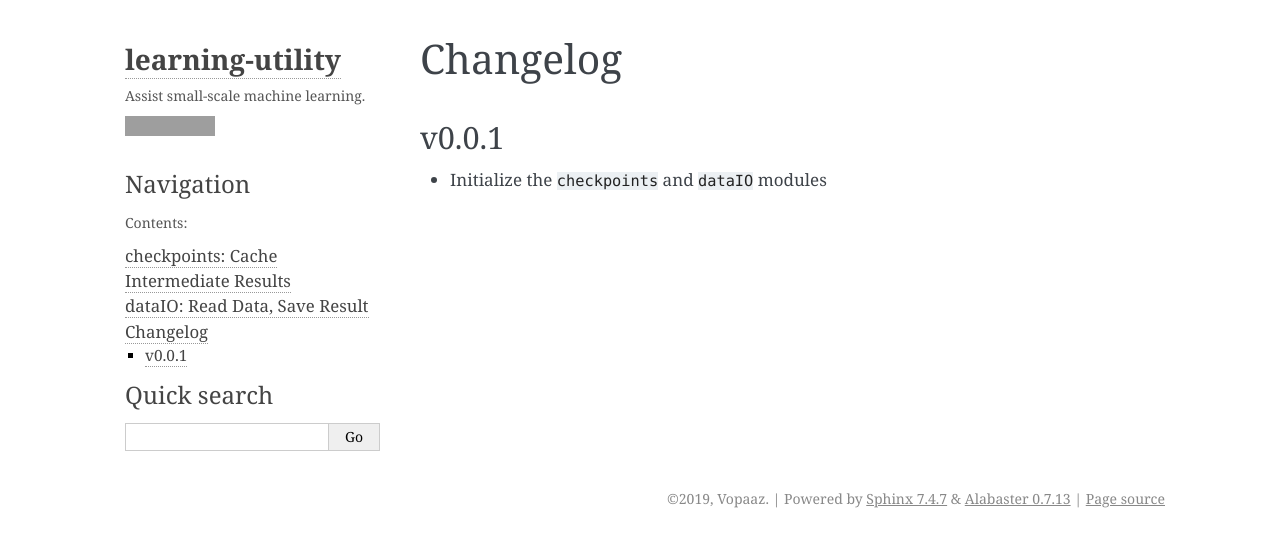
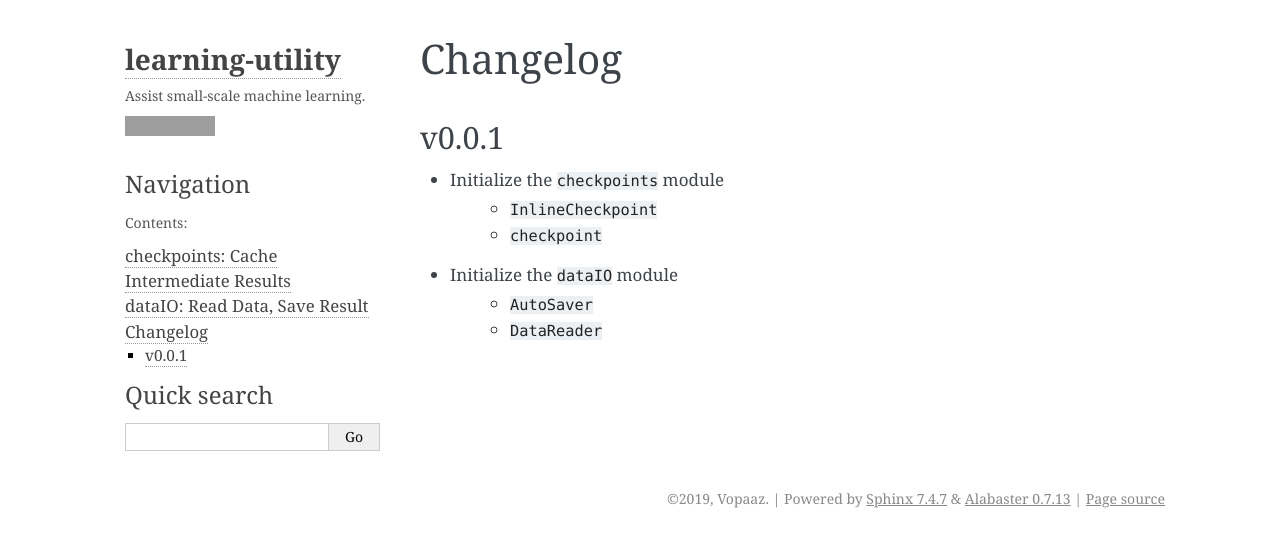
Before and after one commit to Vopaaz/learning-utility, a Sphinx documentation site: the page built from docs/source/content/changelog.rst, in a window 1280 px wide, cut to the strip 0-547 px from the top of the page. Built offline with Sphinx 7.4.7, drawn with Linux system fonts in a browser that asks for light colours; grey boxes are pictures that could not be loaded.

Commit message:
Docs: add more links and detail changelog

```diff
--- a/docs/source/content/changelog.rst
+++ b/docs/source/content/changelog.rst
@@ -5,4 +5,9 @@ Changelog
 v0.0.1
 ^^^^^^^^^^^^
 
-* Initialize the ``checkpoints`` and ``dataIO`` modules
+* Initialize the ``checkpoints`` module
+    * ``InlineCheckpoint``
+    * ``checkpoint``
+* Initialize the ``dataIO`` module
+    * ``AutoSaver``
+    * ``DataReader``
--- a/docs/source/index.rst
+++ b/docs/source/index.rst
@@ -54,6 +54,7 @@ Run this script again, the with-statement will be skipped. You will get::
 Once a value among ``watch`` changes or the code inside the with-statement changes,
 re-calculation takes place to ensure the correct output.
 
+Please check out the details for `InlineCheckpoint <./content/checkpoints.html#inlinecheckpoint-the-context-manager>`_.
 
 Save Prediction Result According to the Given Format
 ^^^^^^^^^^^^^^^^^^^^^^^^^^^^^^^^^^^^^^^^^^^^^^^^^^^^^^^^^^^^^^^
@@ -96,6 +97,7 @@ Then in your somedir/some_name.csv:
 It also works if the ``result`` is a pandas DataFrame, Series, 2-dim numpy array, etc.
 Also, the encoding, seperator, header, index of the example.csv will all be recognized.
 
+Please check out the details for `AutoSaver <./content/dataIO.html#autosaver-auto-format-and-save-prediction-results>`_.
 
 
 .. toctree::
```
